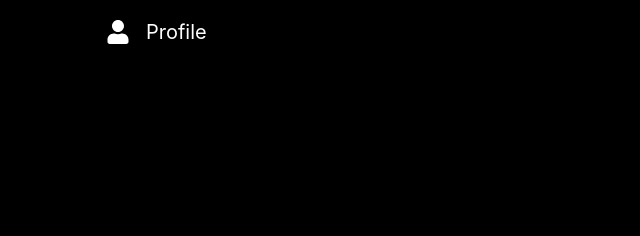
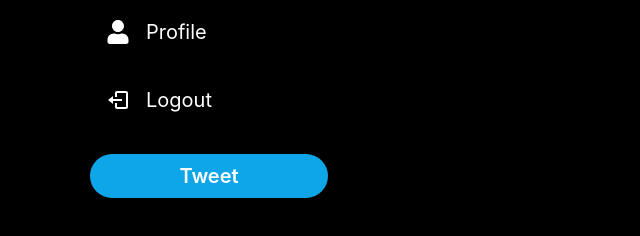
Before and after one commit to rwxdan/yet-another-twitter-clone, a Next.js app: page / in a window 1280 px wide. Shown: the part 202-438 px from the top of the page, without its empty margins (0-640 px from the left). Built offline with nearby package versions, Linux system fonts and the light colour scheme.

Commit message:
Add Logout and Tweet buttons

```diff
--- a/components/layout/Sidebar.tsx
+++ b/components/layout/Sidebar.tsx
@@ -1,7 +1,9 @@
 import { BsHouseFill, BsBellFill } from 'react-icons/bs';
 import { FaUser } from 'react-icons/fa';
+import { BiLogOut } from 'react-icons/bi';
 import SidebarLogo from './SidebarLogo';
 import SidebarItem from './SidebarItem';
+import SidebarTweetButton from './SidebarTweetButton';
 const Sidebar = () => {
   const items = [
     {
@@ -28,6 +30,8 @@
           {items.map((item) => (
             <SidebarItem key={item.label} href={item.href} label={item.label} icon={item.icon} />
           ))}
+          <SidebarItem href="/" onClick={() => {}} icon={BiLogOut} label="Logout" />
+          <SidebarTweetButton />
         </div>
       </div>
     </div>
```
